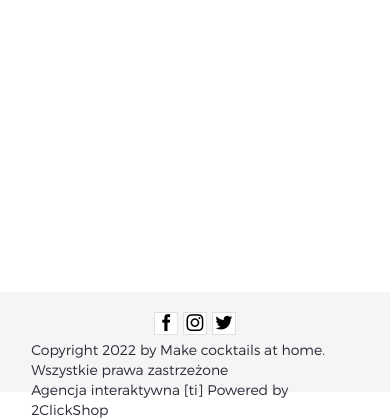
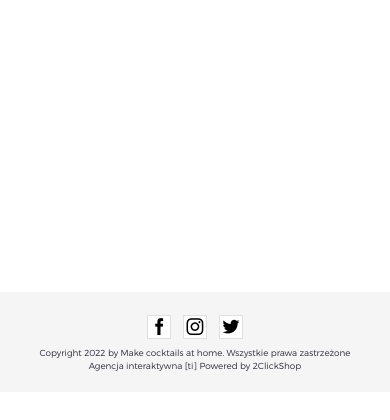
Before and after one commit to tomaszdwoznik/praktyki2022-cocktails, a PHP site: page / in a window 390 px wide. Shown: the part 2238-2658 px from the top of the page. After the commit the page ends 2609 px from the top, so only its background shows below. Run offline with PHP 8.4, Linux system fonts and the light colour scheme; some web fonts are replaced.

Commit message:
#3 - stopka z RWD, reszta uwag, naprawa gita - rozwiazywanie problemow

```diff
--- a/css/icon.css
+++ b/css/icon.css
@@ -8,28 +8,6 @@
   font-weight: normal;
   font-style: normal;
   font-display: block;
-}
-
-@font-face{
-  font-family: 'montserratsemi_bold';
-  src: url('../fonts/montserrat-semibold-webfont-webfont.woff2') format('woff2'),
-       url('../fonts/montserrat-semibold-webfont-webfont.woff') format('woff');
-  font-weight: normal;
-  font-style: normal;
-}
-@font-face {
-  font-family: 'montserratregular';
-  src: url('../fonts/montserrat-regular-webfont-webfont.woff2') format('woff2'),
-       url('../fonts/montserrat-regular-webfont-webfont.woff') format('woff');
-  font-weight: normal;
-  font-style: normal;
-}
-@font-face {
-  font-family: 'montserratlight';
-  src: url('../fonts/montserrat-light-webfont-webfont.woff2') format('woff2'),
-       url('../fonts/montserrat-light-webfont-webfont.woff') format('woff');
-  font-weight: normal;
-  font-style: normal;
 }
 @font-face {
   font-family: 'montserratregular';
--- a/css/media.css
+++ b/css/media.css
@@ -1,7 +1,3 @@
-<<<<<<< HEAD
-<<<<<<< HEAD
-=======
->>>>>>> develop
 @media screen and (max-width: 1920px){
     .banner__image{
         height: 15vh;
@@ -10,7 +6,6 @@
         height: 15vh !important;
     }
 }
-
 @media screen and (max-width: 750px){
     .banner__image{
         height: 12vh;
@@ -21,7 +16,6 @@
     .top__image{
         height: 8vh;
     }
-
     .container--footer{
         background-color: rgb(245, 245, 245);
         flex-direction: column !important;
@@ -32,49 +26,11 @@
         display: flex;
         justify-content: space-between;
         padding-bottom: 0.5%;
-<<<<<<< HEAD
-=======
-@media screen and (max-width: 768px){
-    .banner__image{
-        height: 10em;
-    }
-    .top{
-        height: 140px !important;
-    }
-}
-
-@media screen and (max-width: 728px){
-    .banner__image{
-        height: 5em;
-    }
-    .top{
-        height: 90px !important;
-    }
-    .top__image{
-        height: 40px;
-    }
-
-    .footer{
-        flex-direction: column !important;
-        padding-bottom: 5em;
-        padding-top: 5%;
-    }
-    .footer__a{
-        display: flex;
-        justify-content: space-between;
-        padding-bottom: 2.5%;
->>>>>>> fb87b1c6b87e0ad80c4938d764ff7a397500e9be
-=======
->>>>>>> develop
     }
     .footer__text{
         display: flex;
         justify-content: center;
         text-align: center;
-<<<<<<< HEAD
-<<<<<<< HEAD
-=======
->>>>>>> develop
         font-size: 55% !important;
         line-height: 1.5em !important;
     }
@@ -84,19 +40,3 @@
         height: 2.8vh;
     }
 }
-
-<<<<<<< HEAD
-=======
-        font-size: 50% !important;
-        line-height: 120% !important;
-    }
-    a, a:visited, a:link, a:hover{
-        margin: 2.5px !important;
-        padding: 3px !important;
-        font-size: 15px;
-        height: 24px;
-    }
-}
->>>>>>> fb87b1c6b87e0ad80c4938d764ff7a397500e9be
-=======
->>>>>>> develop
```
